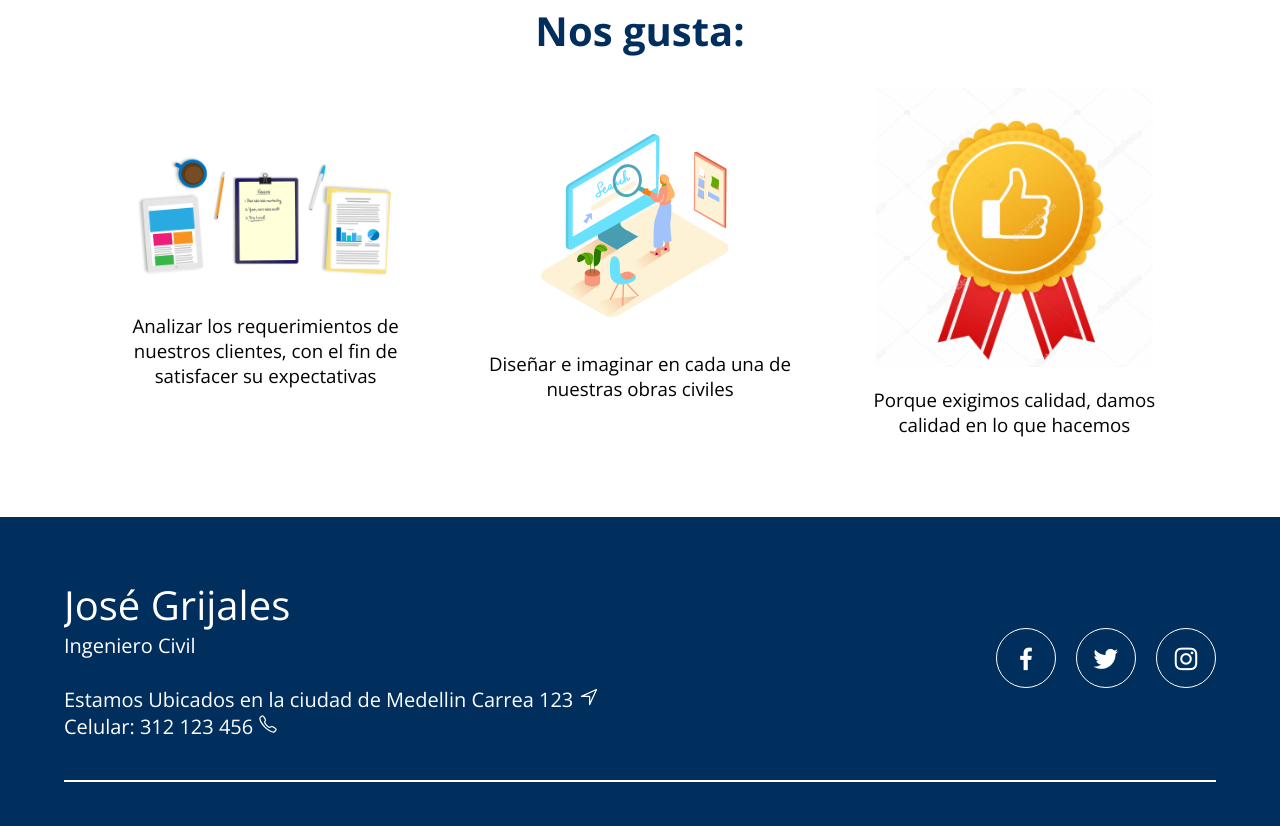
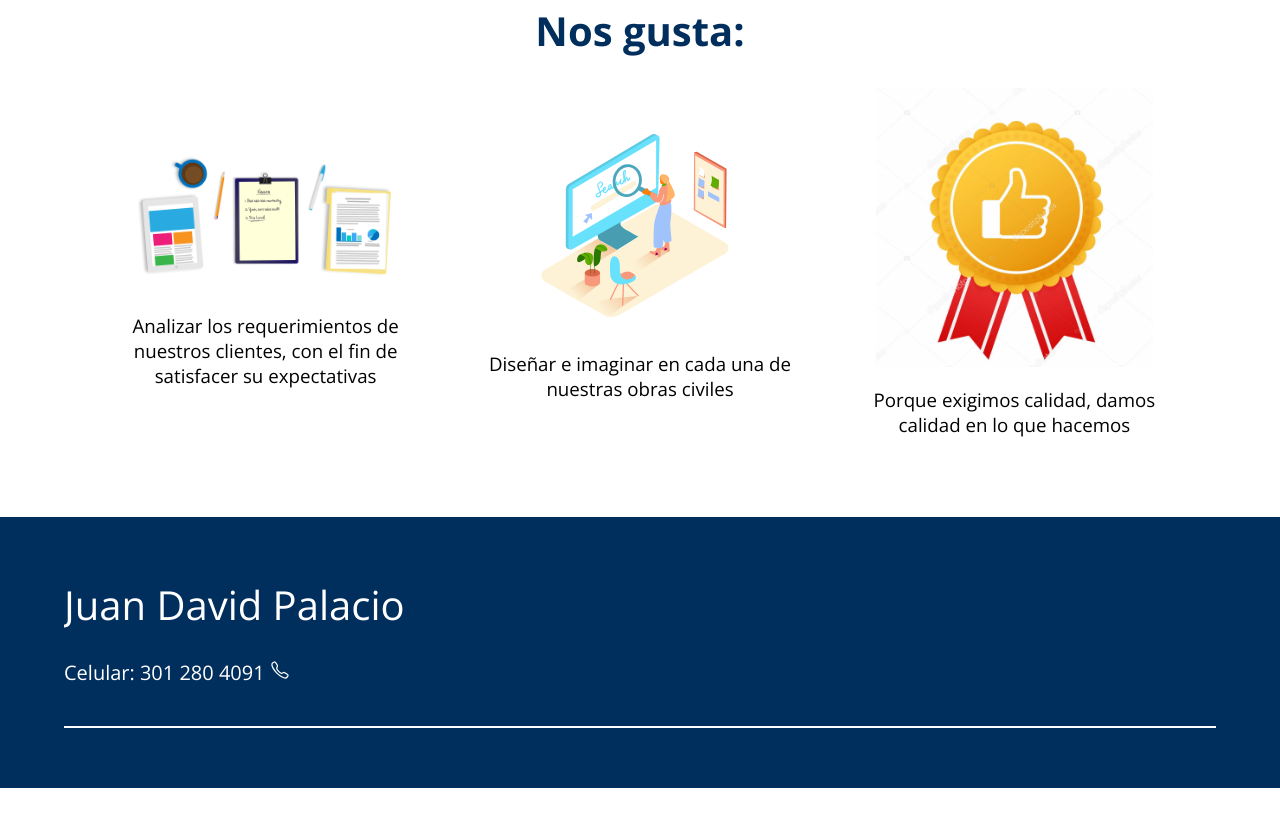
Before and after one commit to bamunozgarcia/ConstruccionesJuanDavid, a plain HTML site: page index.html in a window 1280 px wide. Shown: the part 2197-3023 px from the top of the page. After the commit the page ends 2985 px from the top, so only its background shows below. Drawn offline with nearby package versions, Linux system fonts and the light colour scheme.

Commit message:
Update index.html

```diff
--- a/index.html
+++ b/index.html
@@ -3,7 +3,7 @@
 <head>
     <meta charset="UTF-8">
     <meta name="viewport" content="width=device-width, initial-scale=1.0">
-    <title>Construcciones J.G.M</title>
+    <title>Construcciones J.D.P</title>
     <link rel="stylesheet" href="estilos.css">
     <link href="https://fonts.googleapis.com/css2?family=Open+Sans:wght@300;400;700&display=swap" rel="stylesheet">
     <link href='https://unpkg.com/boxicons@2.0.5/css/boxicons.min.css' rel='stylesheet'>
@@ -16,7 +16,7 @@
 </head>
 <body>
   <link rel="stylesheet" href="https://maxcdn.bootstrapcdn.com/font-awesome/4.5.0/css/font-awesome.min.css">
-  <a href="https://api.whatsapp.com/send?phone=573022773611&text=Hola%2C%20Quiero%20cotizar%20."
+  <a href="https://api.whatsapp.com/send?phone=573012804091&text=Hola%2C%20Quiero%20cotizar%20."
     class="float" target="_blank">
     <i class="fa fa-whatsapp my-float"></i>
   </a>
@@ -99,22 +99,10 @@
     <footer id="footer">
         <div class="contenedor footer-content">
                 <div class="contact-us">
-                    <h2 class="brand">José Grijales</h2>
-                    <p>Ingeniero Civil</p><br>
-                    <p>Estamos Ubicados en la ciudad de Medellin Carrea 123 <ion-icon name="navigate-outline"></ion-icon></p>
-                    <p>Celular: 312 123 456 <ion-icon name="call-outline"></ion-icon> </p>
+                    <h2 class="brand">Juan David Palacio</h2> <br>
+                    <p>Celular: 301 280 4091 <ion-icon name="call-outline"></ion-icon> </p>
                 </div>
-                <div class="social-media">
-                    <a href="./" class="social-media-icon">
-                        <i class='bx bxl-facebook'></i>
-                    </a>
-                    <a href="./" class="social-media-icon">
-                        <i class='bx bxl-twitter' ></i>
-                    </a>
-                    <a href="./" class="social-media-icon">
-                        <i class='bx bxl-instagram' ></i>
-                    </a>
-                </div>
+
         </div>
         <div class="line"></div>
     </footer>
```
